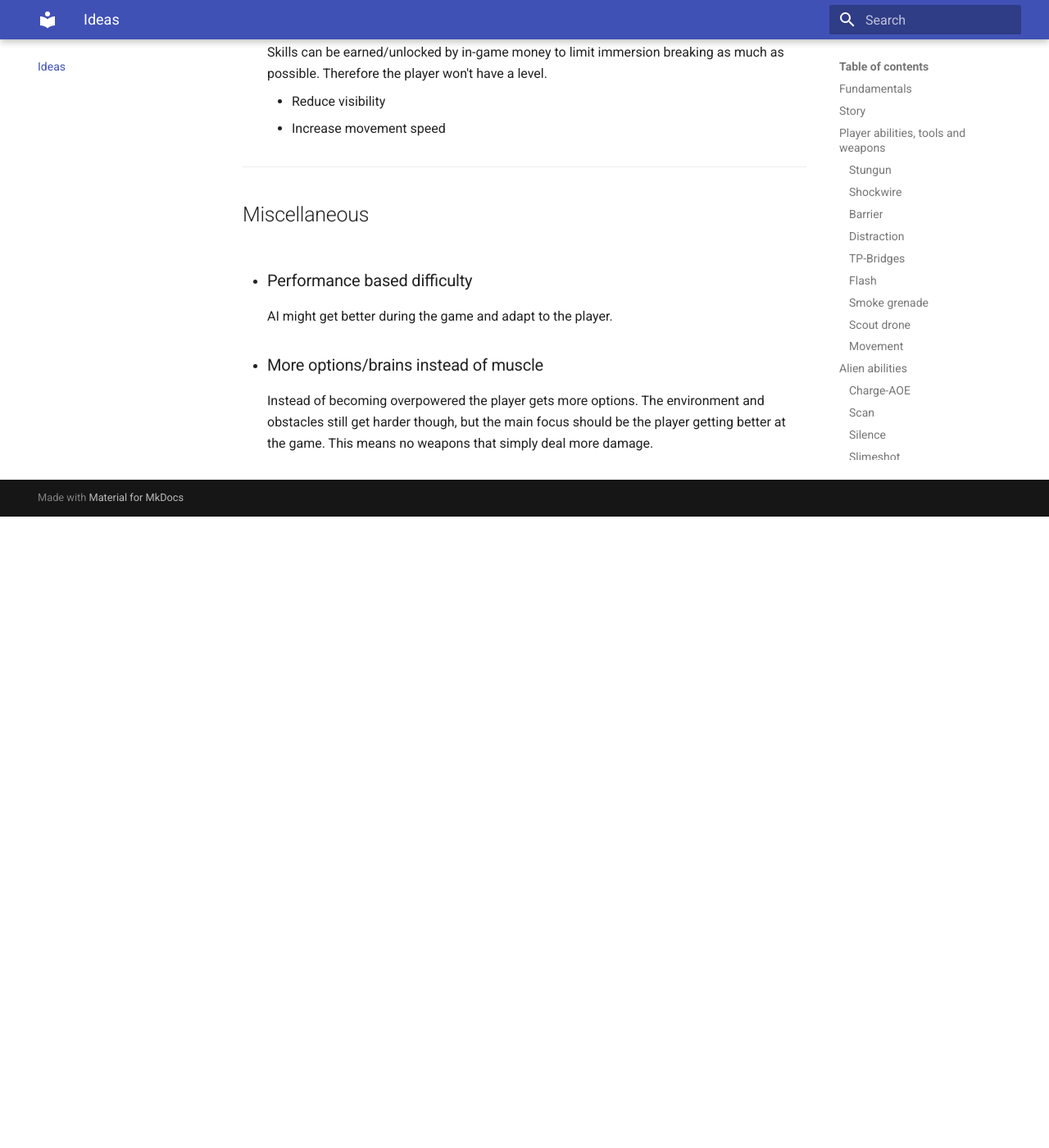
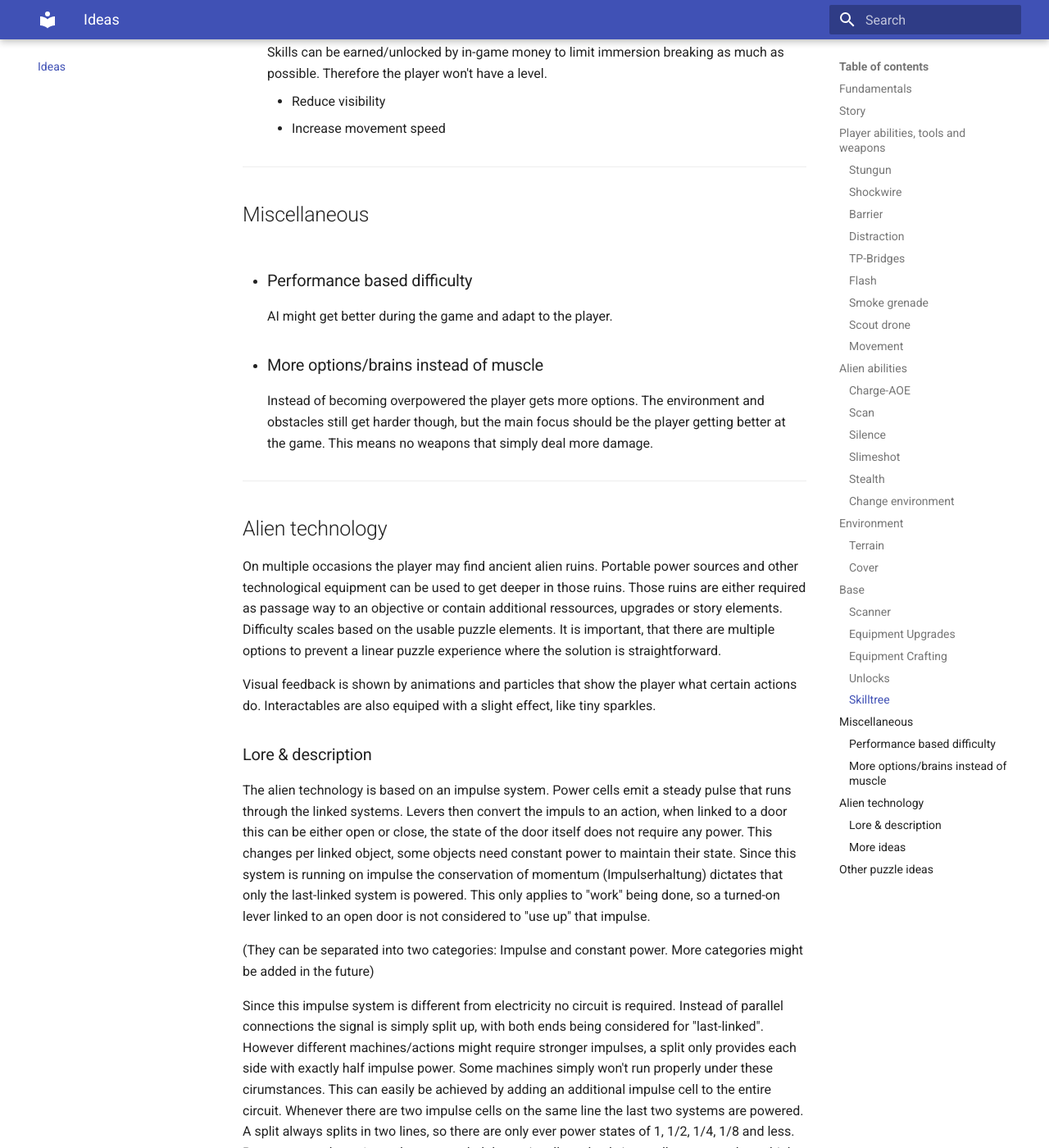
Before and after one commit to L1mee/PTra, an MkDocs documentation site: the page built from docs/ideas.md, in a window 1280 px wide and 1400 px high, scrolled down 3480 px. Shown: the whole window at 82% size. Built offline with MkDocs 1.6.1 and Material for MkDocs 9.7.7, drawn with Linux system fonts in a browser that asks for light colours; before the commit the page ends 4110 px from its top, so only the background shows below that; some of the changed text lies outside the part shown.

Commit message:
Added alien technology

```diff
--- a/docs/ideas.md
+++ b/docs/ideas.md
@@ -132,3 +132,53 @@ Alien specific abilities, though not every creatures can use all of these abilit
   - ### More options/brains instead of muscle
 
     Instead of becoming overpowered the player gets more options. The environment and obstacles still get harder though, but the main focus should be the player getting better at the game. This means no weapons that simply deal more damage.
+
+---
+
+## Alien technology
+
+On multiple occasions the player may find ancient alien ruins. Portable power sources and other technological equipment can be used to get deeper in those ruins. Those ruins are either required as passage way to an objective or contain additional ressources, upgrades or story elements. Difficulty scales based on the usable puzzle elements. It is important, that there are multiple options to prevent a linear puzzle experience where the solution is straightforward.
+
+Visual feedback is shown by animations and particles that show the player what certain actions do. Interactables are also equiped with a slight effect, like tiny sparkles.
+
+### Lore & description
+
+The alien technology is based on an impulse system. Power cells emit a steady pulse that runs through the linked systems. Levers then convert the impuls to an action, when linked to a door this can be either open or close, the state of the door itself does not require any power. This changes per linked object, some objects need constant power to maintain their state. Since this system is running on impulse the conservation of momentum (Impulserhaltung) dictates that only the last-linked system is powered. This only applies to "work" being done, so a turned-on lever linked to an open door is not considered to "use up" that impulse.
+
+(They can be separated into two categories: Impulse and constant power. More categories might be added in the future)
+
+Since this impulse system is different from electricity no circuit is required. Instead of parallel connections the signal is simply split up, with both ends being considered for "last-linked". However different machines/actions might require stronger impulses, a split only provides each side with exactly half impulse power. Some machines simply won't run properly under these cirumstances. This can easily be achieved by adding an additional impulse cell to the entire circuit. Whenever there are two impulse cells on the same line the last two systems are powered. A split always splits in two lines, so there are only ever power states of 1, 1/2, 1/4, 1/8 and less. Power states above 1 are always rounded down visually and only internally processed as a higher number. Lower power states are shown with a weaker impulse.
+
+The first obstacle: A nice introduction to alien technology is a very basic door with a powercell and a lever. The player needs to put back the powercell and flip the lever to get through the door. Levers stay in their last position no matter the power, so the sequence is not important here.
+
+(This might open potential mechanics for overloading the system that then forcefully flicks the lever by overloading)
+
+More advanced obstacle: Multiple power cells are required in a two-stage puzzle. The first challenge is getting through to the first additional impulse cell that then opens a pathway to the second stage that makes use of both impulse cells.
+
+**Attributes**
+
+  - Impulse cell: Generates impulses
+  - Series connection
+  - Parallel connection
+  - Door (Impulse power): Opens pathway
+  - Restoration device (Constant power): Creates new pathways
+  - Dropper (IP): Drops an item/device
+  - Bridge (CP): Transfers impulse to a different location
+  - Lights (CP): Lights up a previously unlit area, highlighting a code or something useful previously invisible
+  - Moving elements (CP): Moving pathways
+  - Distraction (IP/CP): A noise or something used to distract enemies
+  - Custom effects (IP/CP): Whatever else might work in the area
+  - Piston (IP/CP): Push forward once per impulse, might clear a previously blocked lever
+  - Motor (CP): Powers something that requires a motor to run
+  - Overload: Forces a system running on IP to switch states
+  - Lever: Switches state of the attached machine
+
+### More ideas
+
+Contributing the impulse could be part of the puzzle too.
+
+## Other puzzle ideas
+
+Underlying mechanic: Sudoku based puzzle where different symbols/objects need to be aligned.
+
+However this is outside of the usual 9x9 grid and instead only focusses on finding a few specific pieces for one tiny scenario.
```
